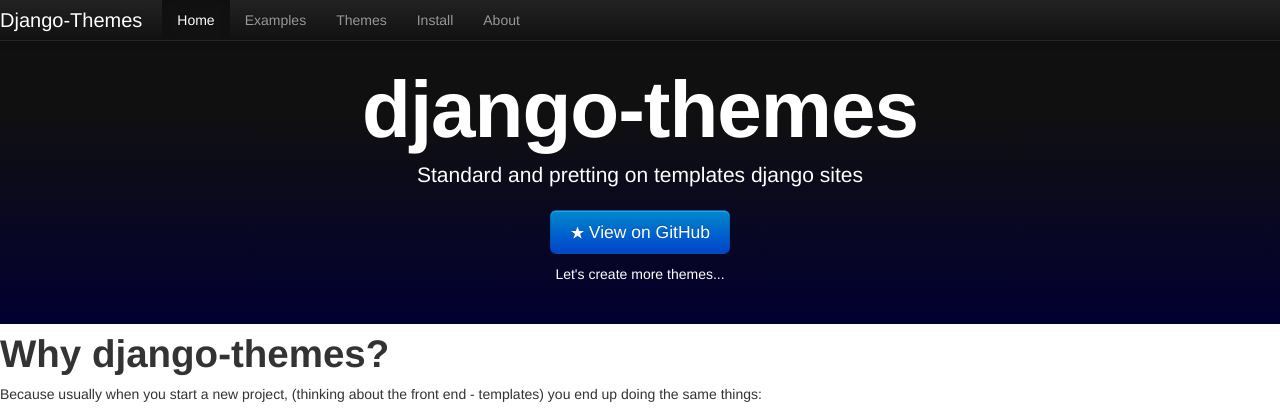
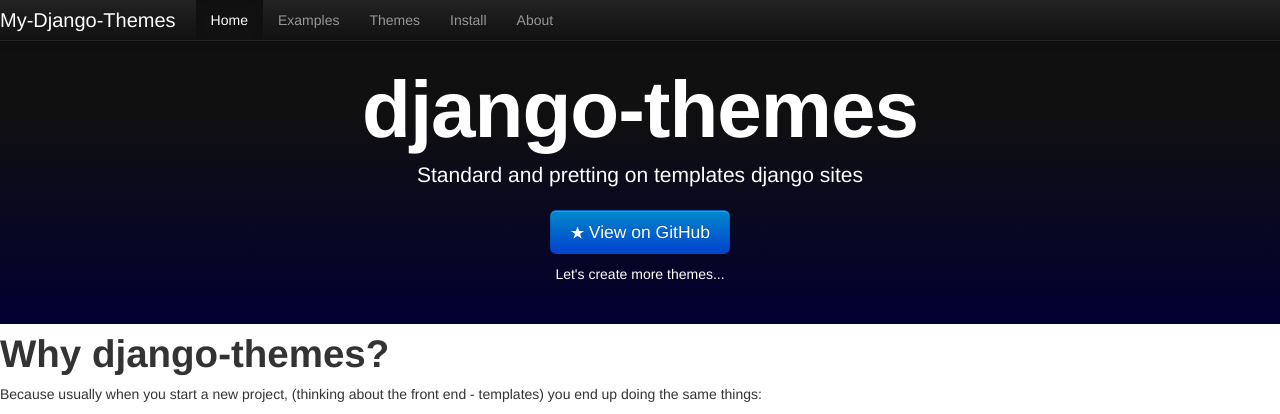
Before and after one commit to huogerac/djangotemplate, a Django app: page /core/home in a window 1280 px wide. Shown: the top 414 px of the page. Run offline with Django 3.2, Linux system fonts and the light colour scheme.

Commit message:
Refactoring on default menus (navbar)

```diff
--- a/djangotemplate/core/templates/site_base.html
+++ b/djangotemplate/core/templates/site_base.html
@@ -1,22 +1,18 @@
 {% extends THEME_BASE %}
 
 {% block title %}Django-Themes Demostration Site{% endblock %}
+{% block site_name %}My-Django-Themes{% endblock %}
 
-{% block navbar %}
-			<nav class="navbar-fixed-top">
-			    <div class="navbar">
-			    	<div class="navbar-inner">
+{% block navbar_items %}
+
     <ul class="nav">
-		                	<a href="#" class="brand">Django-Themes</a>
         <li class="active"><a href="#">Home</a></li>
         <li><a href="{% url 'show_examples'%}">Examples</a></li>
         <li><a href="{% url 'show_themes'%}">Themes</a></li>
         <li><a href="#">Install</a></li>
         <li><a href="#">About</a></li>
     </ul>
-				    </div>
-			    </div>
-			</nav>
+
 {% endblock %}
 
 
--- a/djangotemplate/themes/templates/themes/default/base.html
+++ b/djangotemplate/themes/templates/themes/default/base.html
@@ -11,13 +11,20 @@
 		<!--
 		=== NAVBAR ===
 		-->
+		{% block navbar %}
 		<div class="navbar navbar-inverse">
 
-			{% block navbar %}
+			<nav class="navbar-fixed-top">
+			    <div class="navbar navbar-inner">
+			    	<a href="#" class="brand">{% block site_name %}Django-Themes{% endblock %}</a>
+					{% block navbar_items %}
 
-			{% endblock %}
+					{% endblock %}
+			    </div>
+			</nav>
 
 		</div>
+		{% endblock %}
 
 		<!--
 		=== HEADER ===
```
Lines whose indentation alone changed are shown as unchanged.
